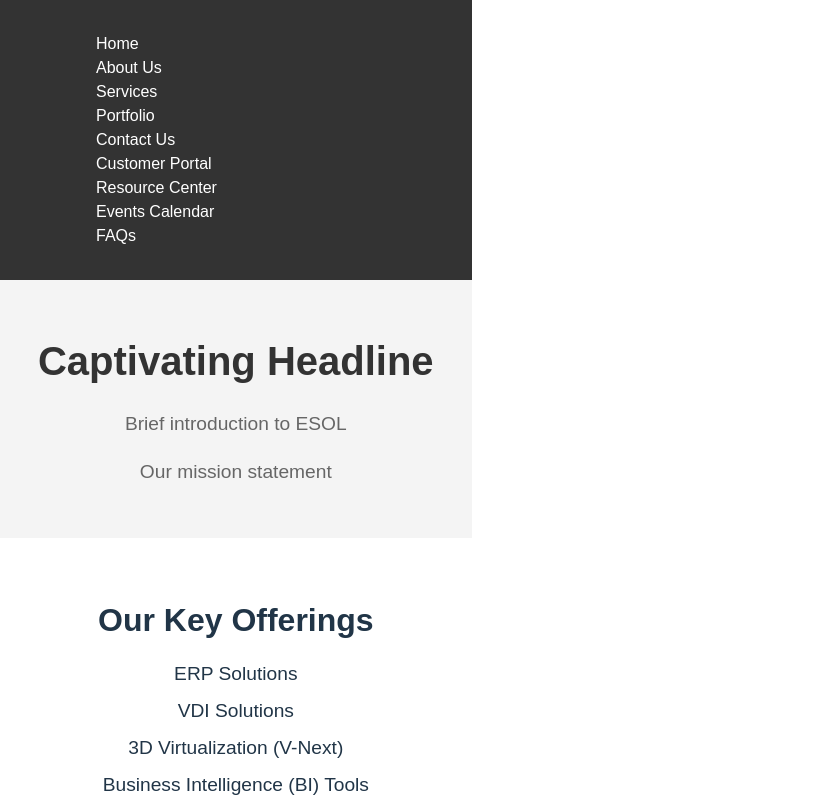
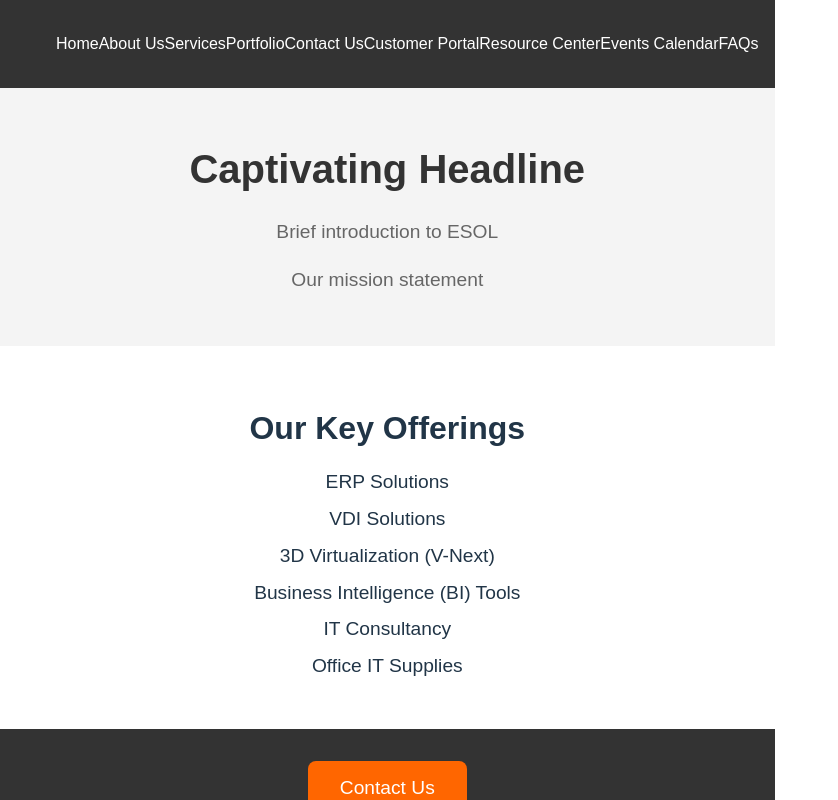
Before and after one commit to surafelsolomon/ESOL, a React (Vite) app: page / in a window 1280 px wide. Shown: the top 800 px of the page, without its empty margins (0-838 px from the left). Built offline with nearby package versions, Linux system fonts and the light colour scheme.

Commit message:
media change for navbar

```diff
--- a/src/components/style/Navbar.css
+++ b/src/components/style/Navbar.css
@@ -20,67 +20,3 @@
 }
 
 /* Extra Small devices (phones, 475px and up) */
-@media (min-width: 475px) {
-  .nav-links {
-    flex-direction: column;
-  }
-  .nav-links li a {
-    /* Styles for the nav links */
-    margin: 0.5rem 0;
-  }
-}
-
-/* Small devices (tablets, 640px and up) */
-@media (min-width: 640px) {
-  .nav-links {
-    flex-direction: column;
-  }
-  .nav-links li a {
-    /* Styles for the nav links */
-    margin: 0 1rem;
-  }
-}
-
-/* Medium devices (tablets, 768px and up) */
-/* @media (min-width: 768px) {
-
-  .nav-links li a {
-    /* Styles for the nav links */
-/* margin: 0 1.5rem;
-} }*/
-
-/* Large devices (desktops, 1024px and up) */
-@media (min-width: 1024px) {
-  /* .navbar {
-    padding: 1.5rem;
-  } */
-  .nav-links li a {
-    /* Styles for the nav links */
-    margin: 0 2rem;
-  }
-}
-
-/* Extra Large devices (large desktops, 1280px and up) */
-@media (min-width: 1280px) {
-  /* .navbar {
-    padding: 2rem;
-  } */
-  .nav-links li a {
-    /* Styles for the nav links */
-    margin: 0 2.5rem;
-  }
-}
-
-/* 2X Large devices (larger desktops, 1536px and up) */
-@media (min-width: 1536px) {
-  /* .navbar {
-    padding: 2.5rem;
-  }
-  .nav-links {
-    gap: 3rem;
-  } */
-  .nav-links li a {
-    /* Styles for the nav links */
-    margin: 0 3rem;
-  }
-}
```
